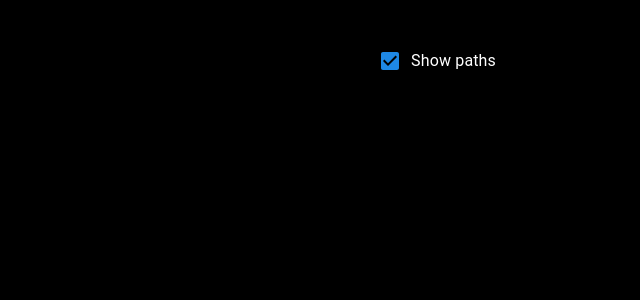
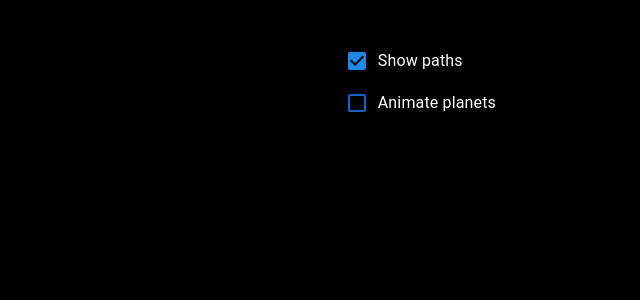
Before and after one commit to DoctorTone/solar-system, a React (Vite) app: page / in a window 1280 px wide. Shown: the top 300 px of the page, without its empty margins (640-1280 px from the left). Built offline with nearby package versions, Linux system fonts and the light colour scheme; no server answers.

Commit message:
Add animation checkbox to ui

```diff
--- a/src/Scene/Planets/Uranus.tsx
+++ b/src/Scene/Planets/Uranus.tsx
@@ -12,19 +12,23 @@ const Uranus = () => {
   const showPath = useStore((state) => state.showPaths);
   const planetRef = useRef<Group>(null);
   const textRef = useRef<Group>(null);
-  let currentAngle = PLANETS.URANUS.angle;
 
   // Calculate planet position
   const distance = new Vector3(PLANETS.URANUS.distance, 0, 0);
-  const position = distance.applyAxisAngle(SCENE.ROTATION_AXIS, currentAngle);
+  const position = distance.applyAxisAngle(
+    SCENE.ROTATION_AXIS,
+    PLANETS.URANUS.angle
+  );
   const textPosition = new Vector3().copy(position);
   textPosition.y += 20;
 
   useFrame((_, delta) => {
     planetRef.current!.rotation.y += delta * PLANETS.URANUS.rotationSpeed;
-    currentAngle += delta * 0.0001;
     planetRef.current!.position.copy(
-      distance.applyAxisAngle(SCENE.ROTATION_AXIS, delta * 0.25)
+      distance.applyAxisAngle(
+        SCENE.ROTATION_AXIS,
+        delta * SCENE.ANIMATION_SPEED
+      )
     );
     textRef.current!.position.y = planetRef.current!.position.y + 20;
   });
--- a/src/UI/SystemUI.tsx
+++ b/src/UI/SystemUI.tsx
@@ -7,12 +7,23 @@ import { ChangeEvent } from "react";
 const SystemUI = () => {
   const showPaths = useStore((state) => state.showPaths);
   const toggleShowPaths = useStore((state) => state.toggleShowPaths);
+  const animatePlanets = useStore((state) => state.animatePlanets);
+  const togglePlanetAnimation = useStore(
+    (state) => state.togglePlanetAnimation
+  );
 
   const togglePaths = (
     event: ChangeEvent<HTMLInputElement>,
     checked: boolean
   ) => {
     toggleShowPaths(checked);
+  };
+
+  const toggleAnimation = (
+    event: ChangeEvent<HTMLInputElement>,
+    checked: boolean
+  ) => {
+    togglePlanetAnimation(checked);
   };
 
   return (
@@ -34,6 +45,21 @@ const SystemUI = () => {
             }
             label="Show paths"
           />
+          <FormControlLabel
+            control={
+              <Checkbox
+                checked={animatePlanets}
+                onChange={toggleAnimation}
+                sx={{
+                  color: blue[800],
+                  "&.Mui-checked": {
+                    color: blue[600],
+                  },
+                }}
+              />
+            }
+            label="Animate planets"
+          />
         </FormGroup>
       </div>
     </>
--- a/src/state/store.ts
+++ b/src/state/store.ts
@@ -3,11 +3,15 @@ import { create } from "zustand";
 interface SolarState {
   showPaths: boolean;
   toggleShowPaths: (status: boolean) => void;
+  animatePlanets: boolean;
+  togglePlanetAnimation: (status: boolean) => void;
 }
 
 const useStore = create<SolarState>((set) => ({
   showPaths: true,
   toggleShowPaths: (status: boolean) => set({ showPaths: status }),
+  animatePlanets: false,
+  togglePlanetAnimation: (status: boolean) => set({ animatePlanets: status }),
 }));
 
 export default useStore;
```
